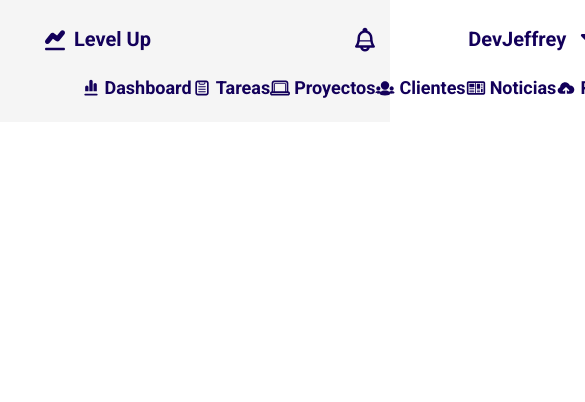
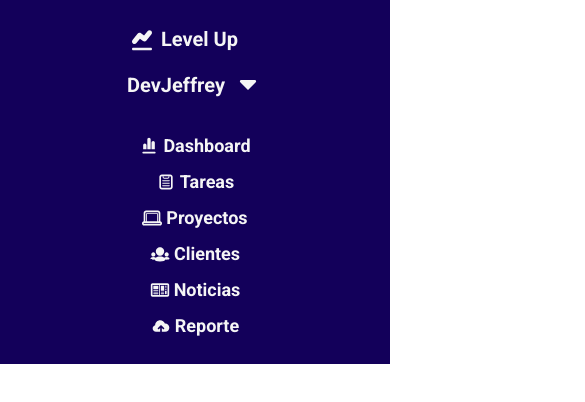
Before and after one commit to MADDOG25/dashboard-levelup, a React (Vite) app: page / in a window 390 px wide. Shown: the top 402 px of the page, 585 px wide, since content can reach past the window. Built offline with nearby package versions, Linux system fonts and the light colour scheme.

Commit message:
edit colors text-bg and add responsive on header component

```diff
--- a/package.json
+++ b/package.json
@@ -10,6 +10,8 @@
     "preview": "vite preview"
   },
   "dependencies": {
+    "@headlessui/react": "^2.1.8",
+    "@heroicons/react": "^2.1.5",
     "react": "^18.3.1",
     "react-dom": "^18.3.1",
     "react-icons": "^5.3.0"
--- /dev/null
+++ b/src/components/atoms/Header/Logo.tsx
@@ -0,0 +1,15 @@
+import { IconContext } from "react-icons";
+import { TiChartLine } from "react-icons/ti";
+
+export default function Logo() {
+  return (
+    <IconContext.Provider value={{ size: "30px", className: "cursor-pointer" }}>
+      <div className="text-[--colorWhite] font-semibold text-xl px-10">
+        <h1 className="flex items-center gap-1 cursor-pointer">
+          <TiChartLine />
+          Level Up
+        </h1>
+      </div>
+    </IconContext.Provider>
+  );
+}
--- /dev/null
+++ b/src/components/atoms/Header/Notification.tsx
@@ -0,0 +1,16 @@
+import { IconContext } from "react-icons";
+import { TiBell } from "react-icons/ti";
+
+export default function Notification() {
+  return (
+    <IconContext.Provider value={{ size: "30px", className: "cursor-pointer" }}>
+      <div className="flex justify-between gap-x-12 text-[--colorWhite] font-semibold text-xl">
+        <div>
+          <p>
+            <TiBell />
+          </p>
+        </div>
+      </div>
+    </IconContext.Provider>
+  );
+}
--- /dev/null
+++ b/src/components/atoms/Header/ProfileMenu.tsx
@@ -0,0 +1,51 @@
+import { Menu, MenuButton, MenuItems, MenuItem } from "@headlessui/react";
+import { IconContext } from "react-icons";
+import { TiArrowSortedDown } from "react-icons/ti";
+
+export default function ProfileMenu() {
+  return (
+    <IconContext.Provider value={{ size: "30px", className: "cursor-pointer" }}>
+      <Menu as="div" className="relative">
+        <div>
+          <MenuButton className="relative">
+            <div className="text-[--colorWhite] font-semibold text-xl px-10">
+              <p className="flex items-center gap-x-2 cursor-pointer">
+                DevJeffrey
+                <TiArrowSortedDown />
+              </p>
+            </div>
+          </MenuButton>
+        </div>
+        <MenuItems
+          transition
+          className="absolute right-10 z-10 origin-top-right rounded-md bg-[--colorWhite]  font-semibold mt-2 py-2 shadow-lg ring-1 ring-[--colorBlue1] ring-opacity-5 transition focus:outline-none data-[closed]:scale-95 data-[closed]:transform data-[closed]:opacity-0 data-[enter]:duration-100 data-[leave]:duration-75 data-[enter]:ease-out data-[leave]:ease-in"
+        >
+          <MenuItem>
+            <a
+              href="#"
+              className="block px-4 py-2 text-sm text-[--colorBlue1] hover:text-[--colorWhite] data-[focus]:bg-[--colorBlue1]"
+            >
+              Tu perfil
+            </a>
+          </MenuItem>
+          <MenuItem>
+            <a
+              href="#"
+              className="block px-4 py-2 text-sm text-[--colorBlue1] hover:text-[--colorWhite] data-[focus]:bg-[--colorBlue1]"
+            >
+              Ajustes
+            </a>
+          </MenuItem>
+          <MenuItem>
+            <a
+              href="#"
+              className="block px-4 py-2 text-sm text-[--colorBlue1] hover:text-[--colorWhite] data-[focus]:bg-[--colorBlue1]"
+            >
+              Cerrar sesión
+            </a>
+          </MenuItem>
+        </MenuItems>
+      </Menu>
+    </IconContext.Provider>
+  );
+}
--- /dev/null
+++ b/src/components/atoms/Navbar/Navbar.tsx
@@ -0,0 +1,41 @@
+import { IconContext } from "react-icons";
+import {
+  TiChartBar,
+  TiClipboard,
+  TiDeviceLaptop,
+  TiGroup,
+  TiNews,
+  TiCloudStorage,
+} from "react-icons/ti";
+
+const navigation = {
+  dashboard: { icon: <TiChartBar />, title: "Dashboard", href: "#" },
+  tasks: { icon: <TiClipboard />, title: "Tareas", href: "#" },
+  projects: { icon: <TiDeviceLaptop />, title: "Proyectos", href: "#" },
+  groups: { icon: <TiGroup />, title: "Clientes", href: "#" },
+  news: { icon: <TiNews />, title: "Noticias", href: "#" },
+  insights: { icon: <TiCloudStorage />, title: "Reporte", href: "#" },
+  // Add more navigation items here...
+};
+
+export default function Navbar() {
+  return (
+    <IconContext.Provider value={{ size: "20px" }}>
+      <nav className="text-[--colorWhite] w-full font-semibold text-lg h-full grid grid-cols-1 md:grid-cols-3 gap-y-2 lg:grid-cols-6 mx-auto px-16 pb-6 pt-4 justify-center items-center">
+        {Object.values(navigation).map((item) => (
+          <ul className="mx-auto w-fit ">
+            <li key={item.title}>
+              <a
+                href={item.href}
+                className="flex gap-1 items-center transition ease-in-out hover:-translate-y-1 hover:scale-110"
+              >
+                {item.icon}
+                {item.title}
+              </a>
+            </li>
+          </ul>
+        ))}
+      </nav>
+    </IconContext.Provider>
+  );
+}
--- a/src/components/molecules/Header.tsx
+++ b/src/components/molecules/Header.tsx
@@ -1,42 +1,25 @@
-import { IconContext } from "react-icons";
-import { TiChartLine } from "react-icons/ti";
-import { TiBell } from "react-icons/ti";
-import { TiArrowSortedDown } from "react-icons/ti";
-import Navbar from "./Navbar";
+import Logo from "../atoms/Header/Logo";
+// import Notification from "../atoms/Header/Notification";
+import ProfileMenu from "../atoms/Header/ProfileMenu";
+import Navbar from "../atoms/Navbar/Navbar";
 
 export default function Header() {
   return (
-    <IconContext.Provider value={{ size: "30px", className: "cursor-pointer" }}>
-      <header className="bg-[--colorWhite] text-[--colorBlue1] font-semibold text-xl h-full pt-6 grid items-center">
-        <div className="flex justify-between items-center">
-          <div className="px-10">
-            {/* Logo */}
-            <h1 className="flex items-center gap-1 cursor-pointer">
-              <TiChartLine />
-              Level Up
-            </h1>
+    <header className="bg-[--colorBlue1] h-full pt-6 grid">
+      <div className="grid gap-y-4">
+        <div className="grid grid-flow-cols-1 mx-auto gap-y-4 lg:gap-0 lg:mx-0 lg:grid-cols-2">
+          <div className="flex items-center justify-start">
+            <Logo />
           </div>
-
-          <div className="flex justify-between gap-x-12">
-            {/* Icono de notificacion */}
-            <div>
-              <p>
-                <TiBell />
-              </p>
-            </div>
-
-            {/* Perfil desplegable */}
-            <div className="px-10">
-              <p className="flex items-center gap-x-2 cursor-pointer">
-                DevJeffrey
-                <TiArrowSortedDown />
-              </p>
-            </div>
+          <div className="flex items-center justify-end">
+            {/* <Notification /> */}
+            <ProfileMenu />
           </div>
         </div>
-        {/* Barra de navegacion */}
-        <Navbar/>
-      </header>
-    </IconContext.Provider>
+        <div>
+          <Navbar />
+        </div>
+      </div>
+    </header>
   );
 }
--- a/src/components/molecules/Navbar.tsx
+++ /dev/null
@@ -1,71 +0,0 @@
-import { IconContext } from "react-icons";
-import { TiChartBar } from "react-icons/ti";
-import { TiClipboard } from "react-icons/ti";
-import { TiDeviceLaptop } from "react-icons/ti";
-import { TiGroup } from "react-icons/ti";
-import { TiNews } from "react-icons/ti";
-import { TiCloudStorage } from "react-icons/ti";
-
-export default function Navbar() {
-  return (
-    <IconContext.Provider value={{ size: "20px" }}>
-      <nav className="text-[--colorBlue1] font-semibold text-lg h-[68px] flex justify-center items-center">
-        <ul className="flex flex-row justify-between mx-10 w-3/4">
-          <li>
-            <a
-              href="#"
-              className="flex gap-1 items-center transition ease-in-out hover:-translate-y-1 hover:scale-110"
-            >
-              <TiChartBar /> Dashboard
-            </a>
-          </li>
-          <li>
-            <a
-              href="#"
-              className="flex gap-1 items-center transition ease-in-out hover:-translate-y-1 hover:scale-110"
-            >
-              <TiClipboard />
-              Tareas
-            </a>
-          </li>
-          <li>
-            <a
-              href="#"
-              className="flex gap-1 items-center transition ease-in-out hover:-translate-y-1 hover:scale-110"
-            >
-              <TiDeviceLaptop />
-              Proyectos
-            </a>
-          </li>
-          <li>
-            <a
-              href="#"
-              className="flex gap-1 items-center transition ease-in-out hover:-translate-y-1 hover:scale-110"
-            >
-              <TiGroup />
-              Clientes
-            </a>
-          </li>
-          <li>
-            <a
-              href="#"
-              className="flex gap-1 items-center transition ease-in-out hover:-translate-y-1 hover:scale-110"
-            >
-              <TiNews />
-              Noticias
-            </a>
-          </li>
-          <li>
-            <a
-              href="#"
-              className="flex gap-1 items-center transition ease-in-out hover:-translate-y-1 hover:scale-110"
-            >
-              <TiCloudStorage />
-              Reporte
-            </a>
-          </li>
-        </ul>
-      </nav>
-    </IconContext.Provider>
-  );
-}
```
Also changed, not shown: 1 other file (tests, documents, lock files or other folders).
